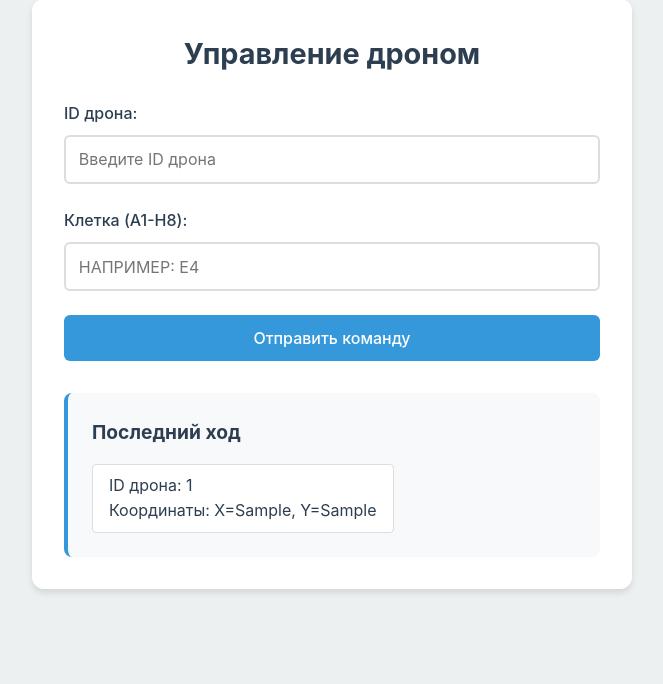
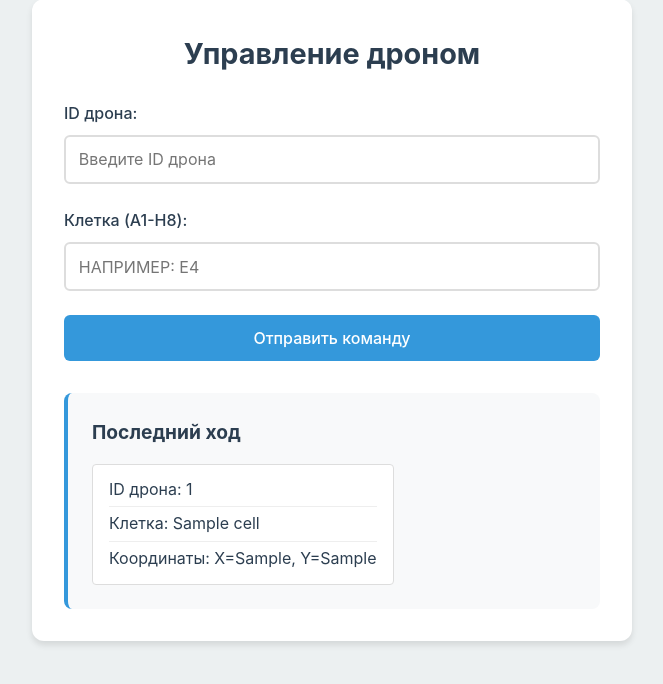
Before and after one commit to nikilokser/HodDrona_Sokoliki, a FastAPI app: template web_service/templates/index.html in a window 1280 px wide. Shown: the part 21-705 px from the top of the page, without its empty margins (308-971 px from the left). Run offline with FastAPI, Linux system fonts and the light colour scheme; the template is opened without the code that fills it: most values are stand-ins (such as "Sample title", 1, 10 or a date in 2020).

Commit message:
refactor: enhance last move tracking in api_connector.py and main.py; update index.html for improved display

```diff
--- a/services/api_connector.py
+++ b/services/api_connector.py
@@ -25,5 +25,5 @@ def send_move(drone_id: int, cell: str):
 
 # Примеры использования:
 # data = get_move()
-# send_move(5, "H7")
+#send_move(None, None)
 # print(f"ID: {data['id']}, X: {data['x']}, Y: {data['y']}")
--- a/web_service/main.py
+++ b/web_service/main.py
@@ -12,7 +12,7 @@ app = FastAPI()
 templates = Jinja2Templates(directory="templates")
 
 # Храним последний ход
-last_move = {"id": None, "x": None, "y": None}
+last_move = {"id": None, "x": None, "y": None, "cell": None}
 
 @app.get("/", response_class=HTMLResponse)
 async def read_root(request: Request):
@@ -22,17 +22,24 @@ async def read_root(request: Request):
 @app.post("/submit/")
 async def submit_move(
     request: Request,
-    drone_id: int = Form(...),
-    cell: str = Form(...)
+    drone_id: int = Form(None),
+    cell: str = Form(None)
 ):
-
-    coords = cell_to_coordinates(cell)
-
     """Обработка отправленной формы"""
-    # Сохраняем данные
-    last_move["id"] = drone_id
-    last_move["x"] = coords[0]
-    last_move["y"] = coords[1]
+    if drone_id is None or cell is None or cell.strip().upper() == "NONE":
+        # Сброс значений
+        last_move["id"] = None
+        last_move["x"] = None
+        last_move["y"] = None
+        last_move["cell"] = None
+    else:
+        # Обычная обработка
+        cell = cell.strip().upper()
+        coords = cell_to_coordinates(cell)
+        last_move["id"] = drone_id
+        last_move["x"] = coords[0]
+        last_move["y"] = coords[1]
+        last_move["cell"] = cell
 
     # Перенаправляем обратно на главную с обновлёнными данными
     return RedirectResponse(url="/", status_code=303)
--- a/web_service/templates/index.html
+++ b/web_service/templates/index.html
@@ -156,14 +156,25 @@
             <h2>Последний ход</h2>
             {% if last_move.id %}
                 <div class="status-info">
-                    ID дрона: {{ last_move.id }}<br>
-                    Координаты: X={{ last_move.x }}, Y={{ last_move.y }}
+                    <div class="status-row">ID дрона: {{ last_move.id }}</div>
+                    <div class="status-row">Клетка: {{ last_move.cell }}</div>
+                    <div class="status-row">Координаты: X={{ last_move.x }}, Y={{ last_move.y }}</div>
                 </div>
             {% else %}
                 <div class="status-info">
                     Нет данных о последнем ходе
                 </div>
             {% endif %}
+
+            <style>
+                .status-row {
+                    margin: 4px 0;
+                }
+                .status-row:not(:last-child) {
+                    border-bottom: 1px solid #eee;
+                    padding-bottom: 4px;
+                }
+            </style>
         </div>
     </div>
 </body>
```
